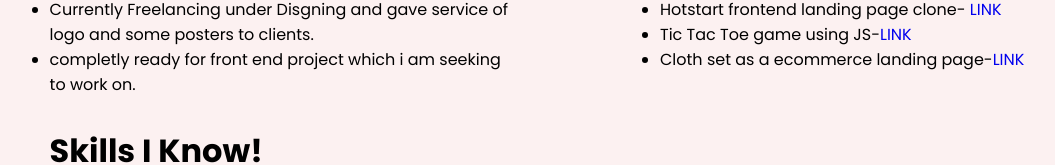
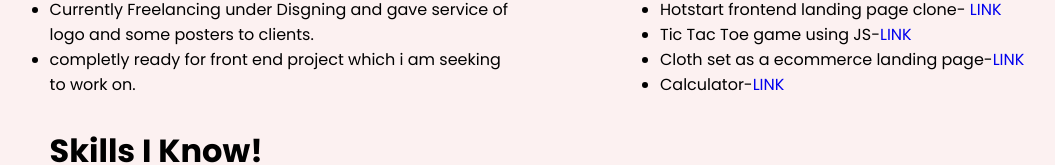
Before and after one commit to manojDOX/portfolio, a plain HTML site: page index.html in a window 1280 px wide. Shown: the part 873-1038 px from the top of the page, without its empty margins (206-1261 px from the left). Drawn offline with Linux system fonts and the light colour scheme.

Commit message:
update of link

```diff
--- a/index.html
+++ b/index.html
@@ -58,9 +58,10 @@
                 <td class="td1">
                     <h1>Project!</h1>
                     <ul>
-                       <li>Hotstart frontend landing page clone- <a href="https://eme20f.csb.app/" target="_blank">LINK</a> </li>
+                       <li>Hotstart frontend landing page clone- <a href="https://manojdox.github.io/HotStar/" target="_blank">LINK</a> </li>
                        <li>Tic Tac Toe game using JS-<a href="https://iesdwg.csb.app/" target="_blank">LINK</a></li>
                        <li>Cloth set as a ecommerce landing page-<a href="https://xue915.csb.app/" target="_blank">LINK</a></li>
+                       <li>Calculator-<a href="https://manojdox.github.io/calculator/" target="_blank">LINK</a></li>
                     </ul>
                 </td>
             </tr>
```
